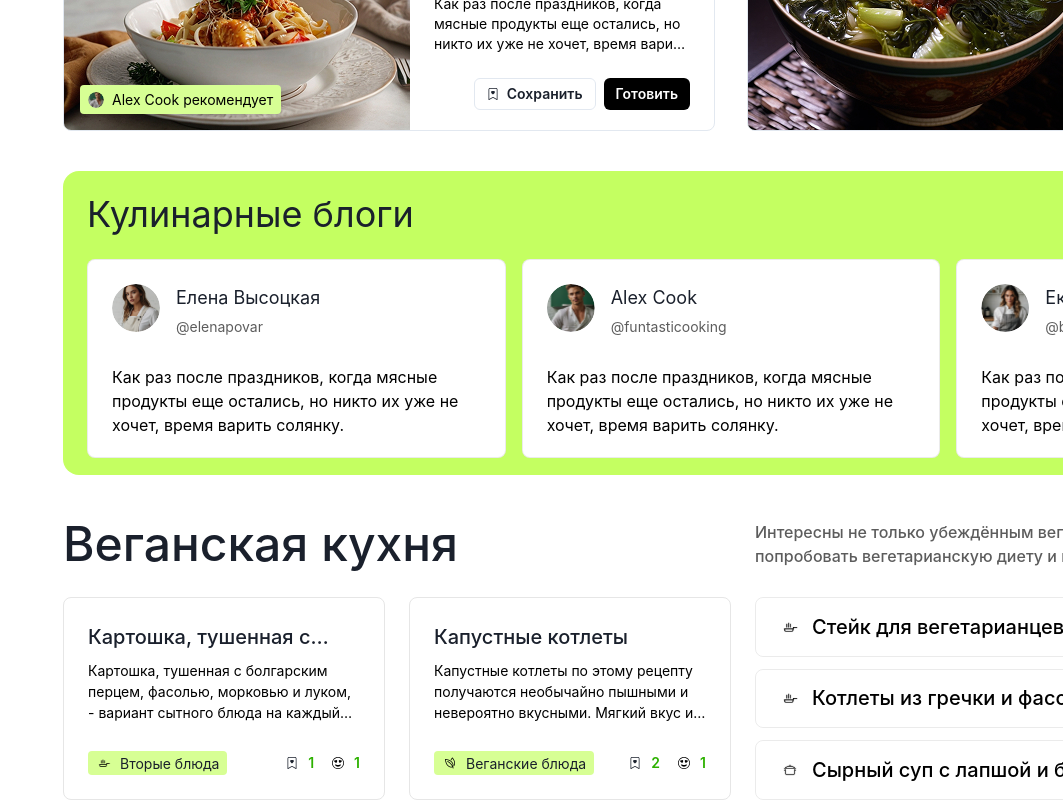
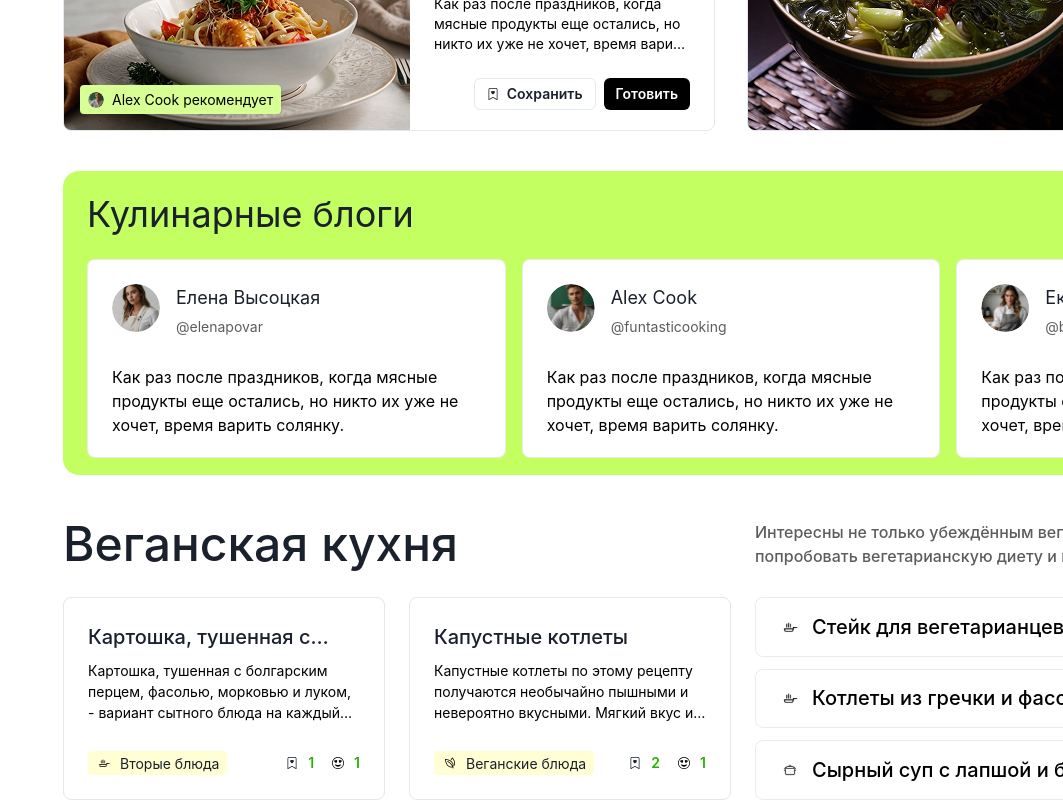
Before and after one commit to Twiggyshine/Clevertec-Project, a React (Vite) app: page / in a window 1280 px wide. Shown: the part 1354-2154 px from the top of the page, without its empty margins (217-1280 px from the left). Built offline with nearby package versions, Linux system fonts and the light colour scheme.

Commit message:
feat(badge): add color props support

```diff
--- /dev/null
+++ b/src/components/CustomBadge/customBadge.tsx
@@ -0,0 +1,26 @@
+import { Badge, Flex, Image, Text } from '@chakra-ui/react';
+
+import * as ImgCards from '../../assets/menuIcons/index';
+
+interface BadgeWithIconProps {
+    category: string;
+    imgUrl: string;
+    bgColor?: string;
+}
+
+export const BadgeWithIcon = ({ category, imgUrl, bgColor = '#ffffd3' }: BadgeWithIconProps) => (
+    <Badge
+        backgroundColor={bgColor}
+        fontSize='14px'
+        borderRadius='4px'
+        p='2px 8px'
+        h='24px'
+        textTransform='none'
+        fontWeight='400'
+    >
+        <Flex align='center' gap='8px'>
+            <Image src={ImgCards[imgUrl as keyof typeof ImgCards]} alt={category} boxSize='16px' />
+            <Text>{category}</Text>
+        </Flex>
+    </Badge>
+);
--- a/src/components/customCard/customCard.tsx
+++ b/src/components/customCard/customCard.tsx
@@ -1,7 +1,89 @@
-import { Badge, Box, Flex, IconButton, Image, Text } from '@chakra-ui/react';
+// import { Badge, Box, Flex, IconButton, Image, Text } from '@chakra-ui/react';
+// import { chakra } from '@chakra-ui/react';
+
+// import * as ImgCards from '../../assets/menuIcons/index';
+// import { CustomHeartIcon, CustomSmileIcon } from '../customIcon/CustomIcon';
+
+// interface CustomCardProps {
+//     title: string;
+//     description: string;
+//     category: string;
+//     likesCount?: number;
+//     favCount?: number;
+//     imgUrl: string;
+// }
+
+// export const CustomCard = chakra(
+//     ({ title, description, category, likesCount, favCount, imgUrl, ...props }: CustomCardProps) => (
+//         <Box w='322px' {...props}>
+//             <Box mb='24px'>
+//                 <Text noOfLines={1} mb='8px' fontSize='20px' fontWeight='500'>
+//                     {title}
+//                 </Text>
+//                 <Text color='#000' fontSize='14px' noOfLines={{ lg: 1, sm: 3 }}>
+//                     {description}
+//                 </Text>
+//             </Box>
+
+//             <Flex align='center' justify='space-between'>
+//                 <Badge
+//                     backgroundColor='#d7ff94'
+//                     fontSize='14px'
+//                     borderRadius='4px'
+//                     p='2px 8px'
+//                     h='24px'
+//                     textTransform='none'
+//                     fontWeight='400'
+//                 >
+//                     <Flex align='center' gap='8px'>
+//                         <Image
+//                             src={ImgCards[imgUrl as keyof typeof ImgCards]}
+//                             alt={category}
+//                             boxSize='16px'
+//                         />
+//                         <Text>{category}</Text>
+//                     </Flex>
+//                 </Badge>
+//                 <Flex align='center' gap='8px'>
+//                     {likesCount !== undefined && likesCount > 0 && (
+//                         <Flex align='center'>
+//                             <IconButton
+//                                 aria-label='Лайк'
+//                                 icon={<CustomHeartIcon />}
+//                                 variant='ghost'
+//                                 isRound
+//                                 size='sm'
+//                             />
+//                             <Text fontSize='sm' color='#2db100' fontWeight='600'>
+//                                 {likesCount}
+//                             </Text>
+//                         </Flex>
+//                     )}
+
+//                     {favCount !== undefined && favCount > 0 && (
+//                         <Flex align='center'>
+//                             <IconButton
+//                                 aria-label='Смайлик'
+//                                 icon={<CustomSmileIcon />}
+//                                 variant='ghost'
+//                                 isRound
+//                                 size='sm'
+//                             />
+//                             <Text fontSize='sm' color='#2db100' fontWeight='600'>
+//                                 {favCount}
+//                             </Text>
+//                         </Flex>
+//                     )}
+//                 </Flex>
+//             </Flex>
+//         </Box>
+//     ),
+// );
+
+import { Box, Flex, IconButton, Text } from '@chakra-ui/react';
 import { chakra } from '@chakra-ui/react';
 
-import * as ImgCards from '../../assets/menuIcons/index';
+import { BadgeWithIcon } from '../CustomBadge/customBadge';
 import { CustomHeartIcon, CustomSmileIcon } from '../customIcon/CustomIcon';
 
 interface CustomCardProps {
@@ -11,10 +93,20 @@ interface CustomCardProps {
     likesCount?: number;
     favCount?: number;
     imgUrl: string;
+    badgeColor?: string;
 }
 
 export const CustomCard = chakra(
-    ({ title, description, category, likesCount, favCount, imgUrl, ...props }: CustomCardProps) => (
+    ({
+        title,
+        description,
+        category,
+        likesCount,
+        favCount,
+        imgUrl,
+        badgeColor,
+        ...props
+    }: CustomCardProps) => (
         <Box w='322px' {...props}>
             <Box mb='24px'>
                 <Text noOfLines={1} mb='8px' fontSize='20px' fontWeight='500'>
@@ -26,24 +118,8 @@ export const CustomCard = chakra(
             </Box>
 
             <Flex align='center' justify='space-between'>
-                <Badge
-                    backgroundColor='#d7ff94'
-                    fontSize='14px'
-                    borderRadius='4px'
-                    p='2px 8px'
-                    h='24px'
-                    textTransform='none'
-                    fontWeight='400'
-                >
-                    <Flex align='center' gap='8px'>
-                        <Image
-                            src={ImgCards[imgUrl as keyof typeof ImgCards]}
-                            alt={category}
-                            boxSize='16px'
-                        />
-                        <Text>{category}</Text>
-                    </Flex>
-                </Badge>
+                <BadgeWithIcon category={category} imgUrl={imgUrl} bgColor={badgeColor} />
+
                 <Flex align='center' gap='8px'>
                     {likesCount !== undefined && likesCount > 0 && (
                         <Flex align='center'>
--- a/src/components/sectionNewRecipies/RecipeCardWithPic.tsx
+++ b/src/components/sectionNewRecipies/RecipeCardWithPic.tsx
@@ -31,6 +31,7 @@ const RecipeCard = ({
             favCount={favCount}
             imgUrl={imgUrl}
             p='16px 24px 20px 24px'
+            badgeColor='#d7ff94'
         />
     </Box>
 );
--- a/src/components/sectionVeganCuisine/sectionVeganCuisine.tsx
+++ b/src/components/sectionVeganCuisine/sectionVeganCuisine.tsx
@@ -46,6 +46,7 @@ const VeganKitchenSection = () => {
                         p='24px 24px 20px 24px'
                         border='1px solid #E6E6E6'
                         borderRadius='8px'
+                        badgeColor='#ffffd3'
                     />
                 ))}
                 <Flex direction='column' gap='12px'>
@@ -66,6 +67,8 @@ const VeganKitchenSection = () => {
         </Box>
     );
 };
+
+export default VeganKitchenSection;
 //     return (
 //         <Box maxW='1360px'>
 //             <Grid templateColumns='1fr 1fr' alignItems='center' mb='24px' >
@@ -126,5 +129,3 @@ const VeganKitchenSection = () => {
 //         </Box>
 //     );
 // };
-
-export default VeganKitchenSection;
```
